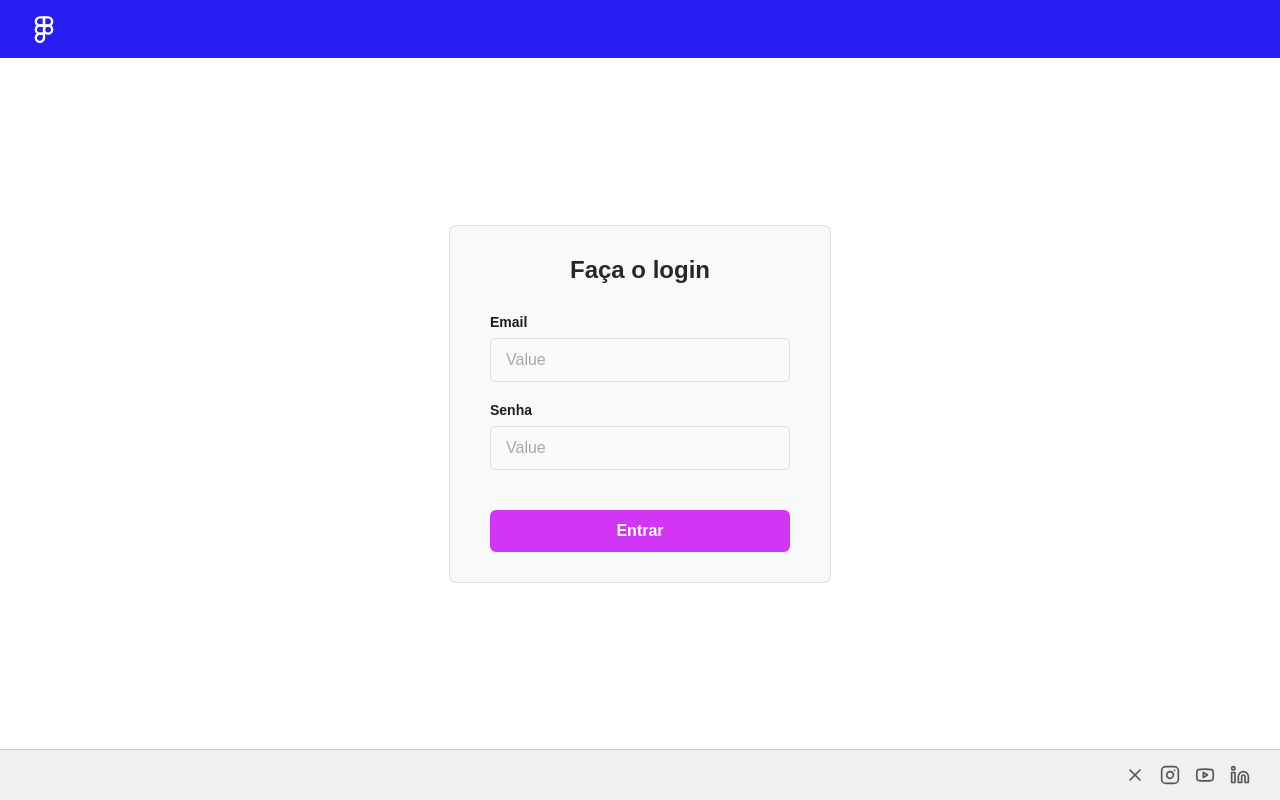
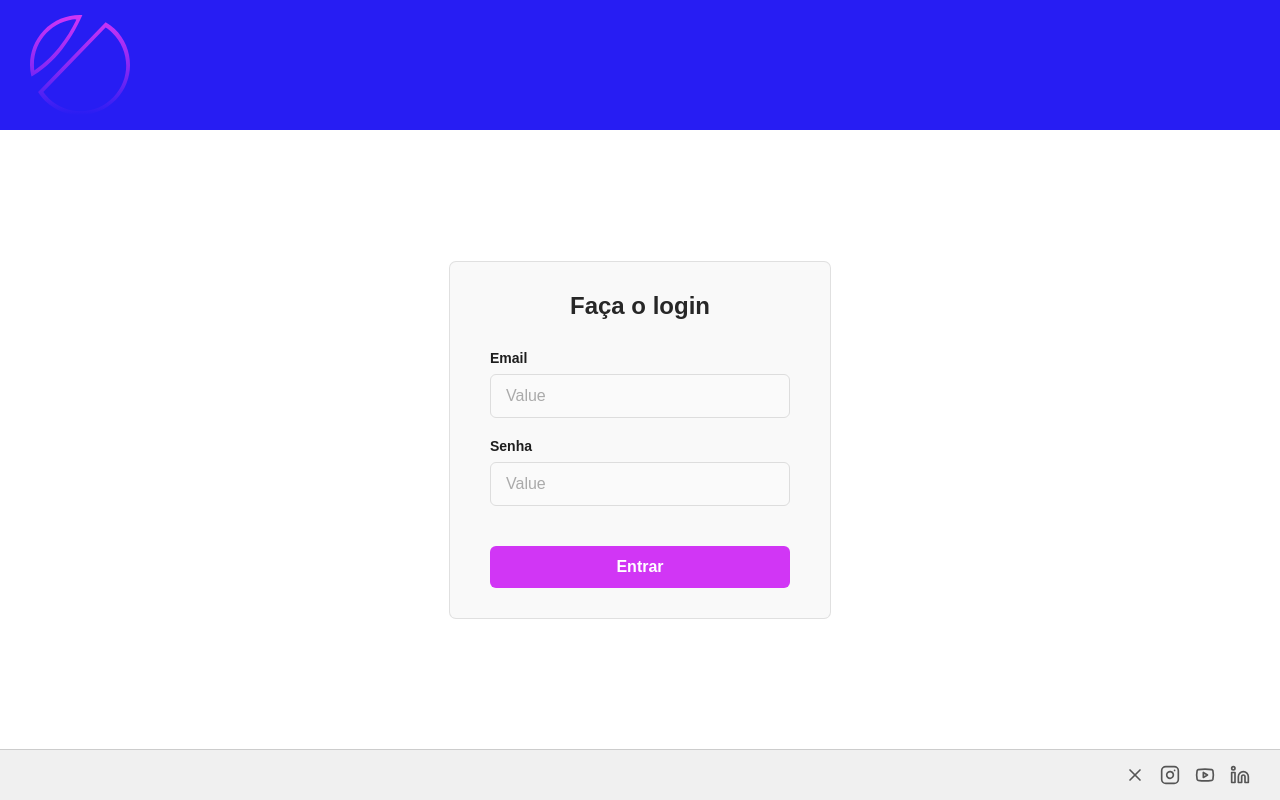
Before and after one commit to kaioOliveira09/clubePrime, a Next.js app: page /Login in a window 1280 px wide. Built offline with nearby package versions, Linux system fonts and the light colour scheme.

Commit message:
Mudanças na tela de Login

```diff
--- a/src/pages/Login.tsx
+++ b/src/pages/Login.tsx
@@ -2,23 +2,26 @@ import React, { useState } from 'react';
 // @ts-ignore
 import './login.css';
 
+import { X, Instagram, Youtube, Linkedin } from 'lucide-react';
 
-import { Figma, X, Instagram, Youtube, Linkedin } from 'lucide-react';
-
+// Componente principal de Login
 export function Login() {
   const [email, setEmail] = useState('');
   const [senha, setSenha] = useState('');
 
+  // Lógica de login
   function handleLogin(e: React.FormEvent) {
     e.preventDefault();
-    alert(`Email: ${email}\nSenha: ${senha}`);
+    console.log(`Tentativa de Login:\nEmail: ${email}\nSenha: ${senha}`);
+    // Adicionar sua lógica de autenticação real aqui
   }
 
   return (
     <div className="full-page-layout">
       <header className="page-header">
 
-        <Figma size={28} className="header-logo" />
+        {/* LOGO ATUALIZADA: Referenciando a imagem logo.svg */}
+        <img src="/img/logo.svg" alt="Logo da Empresa" className="header-logo-img" />
       </header>
 
       <main className="main-content">
```
